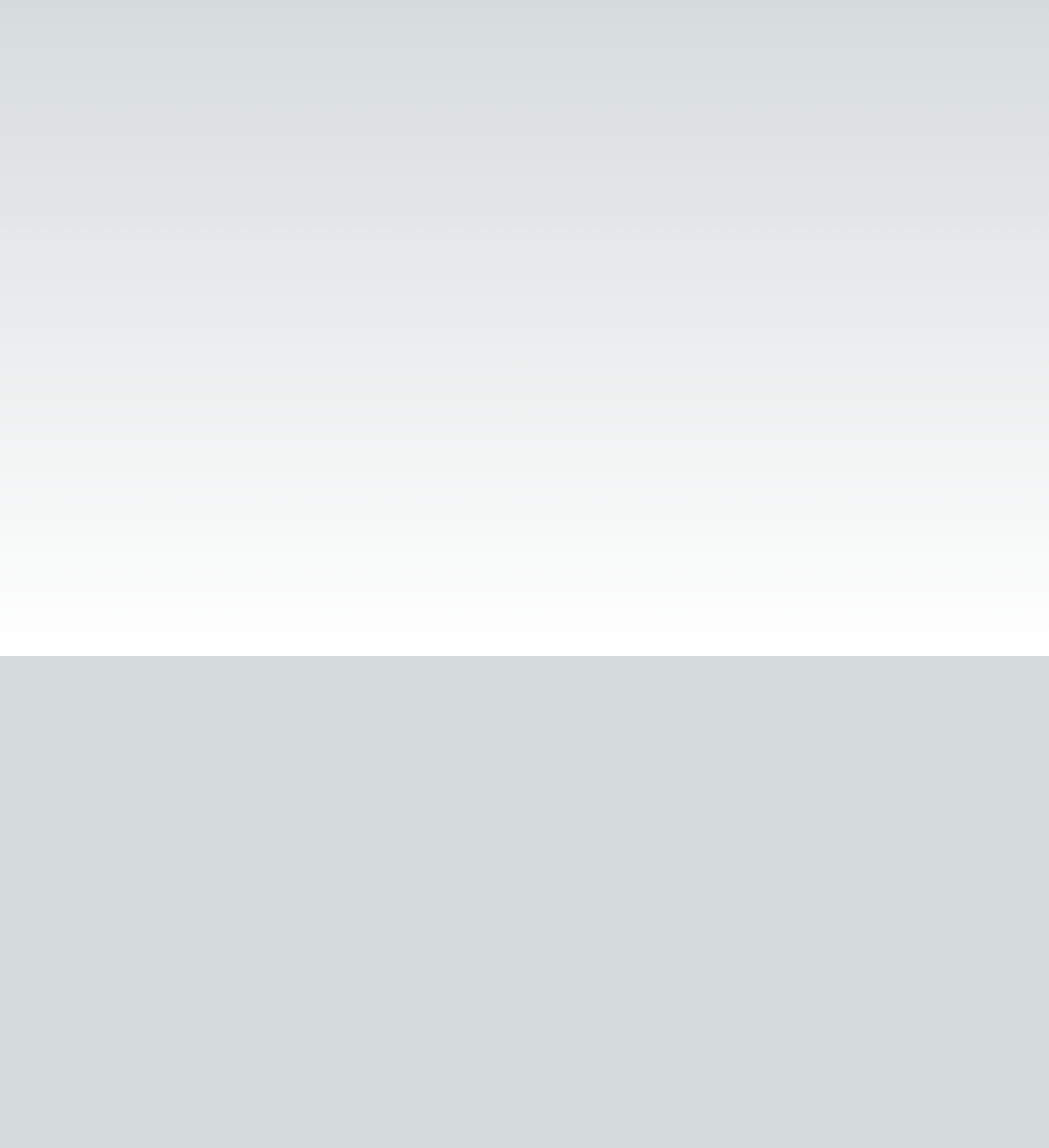
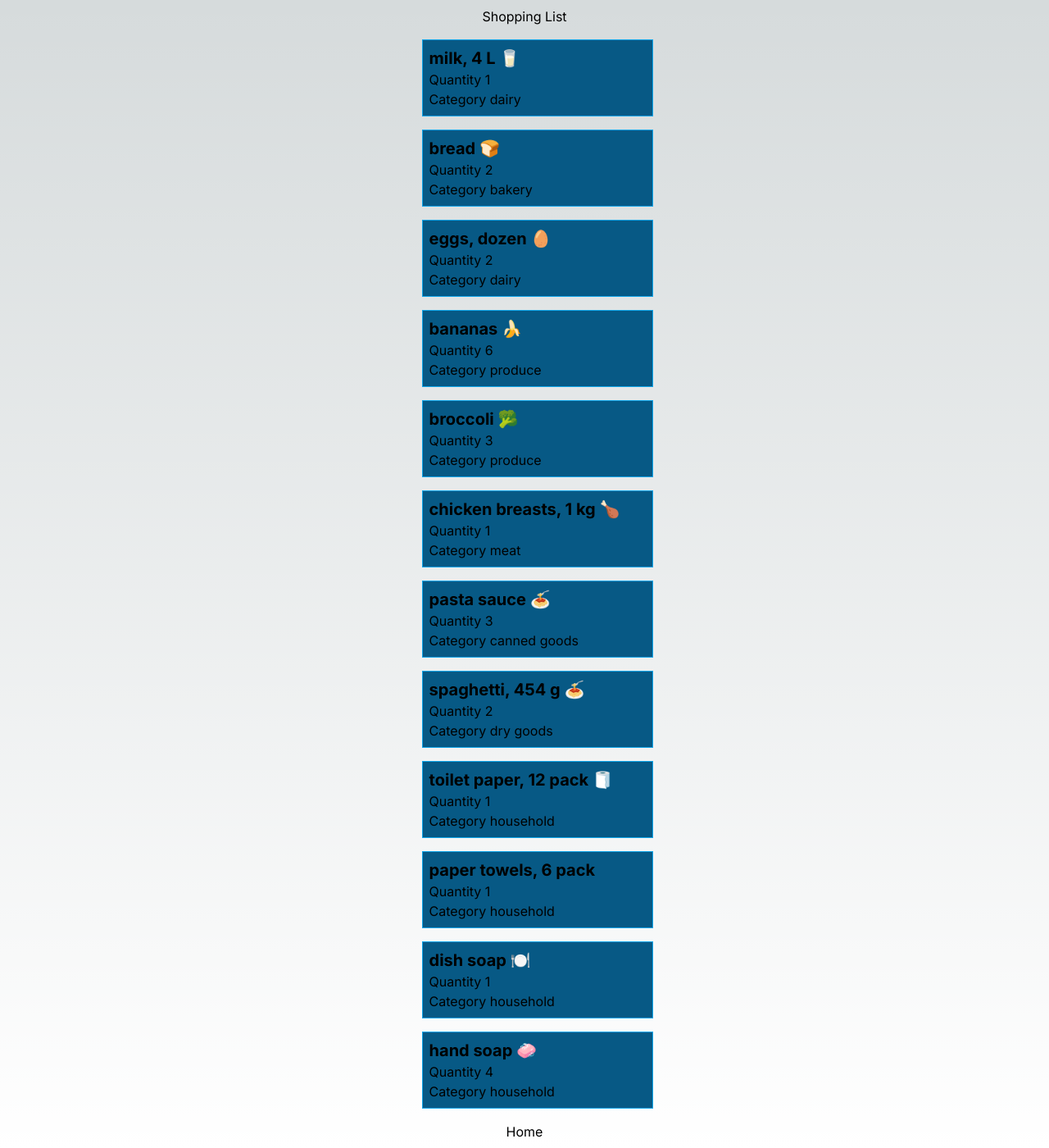
Before and after one commit to Ojifu/cprg306-assignments, a Next.js app: page /week3 in a window 1280 px wide. Shown: the whole page at 82% size. Before the commit the page ends 800 px from the top, so only its background shows below. Built offline with nearby package versions, Linux system fonts and the light colour scheme.

Commit message:
Updated week 3
updated week 3 to include working code

```diff
--- a/app/page.js
+++ b/app/page.js
@@ -7,9 +7,17 @@ export default function Home() {
     <main>
       <h1>CPRG 306:Web Development 2 - Assignments</h1>
       <StudentInfo/>
+      <div>
       <Link href="/week2">
         Week 2
       </Link>
+      </div>
+
+      <div>
+        <Link href="/week3">
+        Week 3
+      </Link>
+      </div>
     </main>
   );
 }
--- a/app/week3/item-list.js
+++ b/app/week3/item-list.js
@@ -1,4 +1,5 @@
-import item from "./item.js";
+import Item from "./item.js";
+
 
 export default function ItemList (){
 
@@ -75,20 +76,20 @@ const item1 = {
     category: "household",
   };
 
-return (
-    <ul>
-        <item name={item1.name} quantity={item1.quantity} category={item1.category} />
-        <item name={item2.name} quantity={item2.quantity} category={item2.category} />
-        <item name={item3.name} quantity={item3.quantity} category={item3.category} />
-        <item name={item4.name} quantity={item4.quantity} category={item4.category} />
-        <item name={item5.name} quantity={item5.quantity} category={item5.category} />
-        <item name={item6.name} quantity={item6.quantity} category={item6.category} />
-        <item name={item7.name} quantity={item7.quantity} category={item7.category} />
-        <item name={item8.name} quantity={item8.quantity} category={item8.category} />
-        <item name={item9.name} quantity={item9.quantity} category={item9.category} />
-        <item name={item10.name} quantity={item10.quantity} category={item10.category} />
-        <item name={item11.name} quantity={item11.quantity} category={item11.category} />
-        <item name={item12.name} quantity={item12.quantity} category={item12.category} />
-    </ul>)
-
+return(
+  <ul>
+    <li><Item {...item1}/></li>
+    <li><Item {...item2}/></li>
+    <li><Item {...item3}/></li>
+    <li><Item {...item4}/></li>
+    <li><Item {...item5}/></li>
+    <li><Item {...item6}/></li>
+    <li><Item {...item7}/></li>
+    <li><Item {...item8}/></li>
+    <li><Item {...item9}/></li>
+    <li><Item {...item10}/></li>
+    <li><Item {...item11}/></li>
+    <li><Item {...item12}/></li>
+  </ul>
+)
 }
--- a/app/week3/item.js
+++ b/app/week3/item.js
@@ -4,8 +4,8 @@ export default function Item ({ name, quantity, category}){
     return(
         <div className="border border-sky-500 bg-sky-800 w-full max-w-xs m-4 p-2">
         <h3 className="text-xl font-bold">{name}</h3>
-        <p>Date: {date}</p>
-        <p>Location: {location}</p>
+        <p>Quantity {quantity}</p>
+        <p>Category {category}</p>
       </div>
     )
 }
--- a/app/week3/page.js
+++ b/app/week3/page.js
@@ -1,12 +1,14 @@
+import Link from 'next/link';
 import item from './item.js';
 import ItemList from './item-list.js';
+
 
 export default function Page() {
     return (
         <div className="flex flex-col items-center justify-center min-h-screen py-2">
-        <main className="flex flex-col items-center justify-center flex-1 px-20 text-center">
-            <ItemList />
-        </main>
+        <h1 className="flex flex-col items-center justify-center flex-1 px-20 text-center">Shopping List</h1>
+            <ItemList/>
+            <Link href="/" className="flex flex-col items-center justify-center flex-1 px-20 text-center">Home</Link>
         </div>
     )
 }
```
